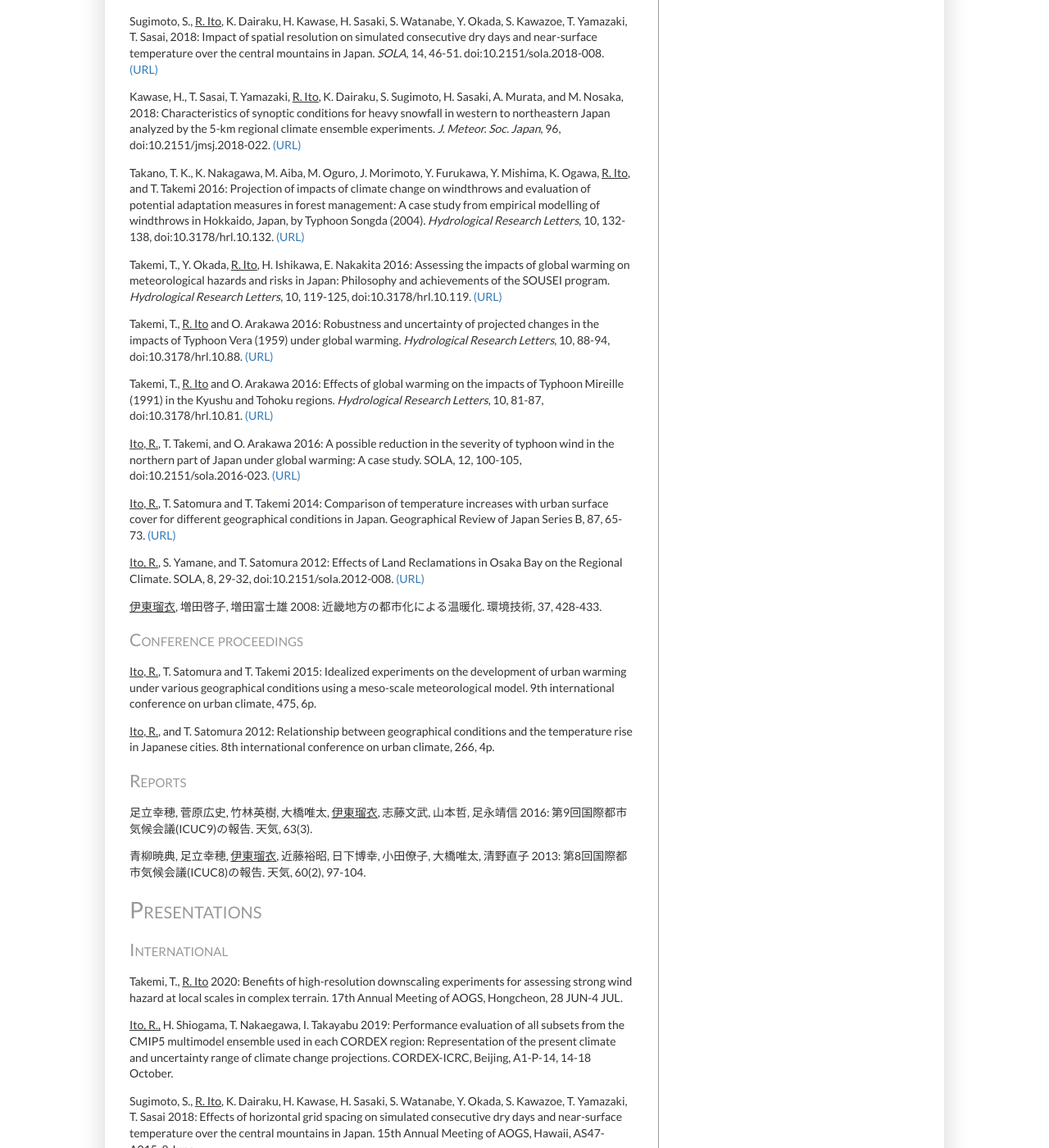
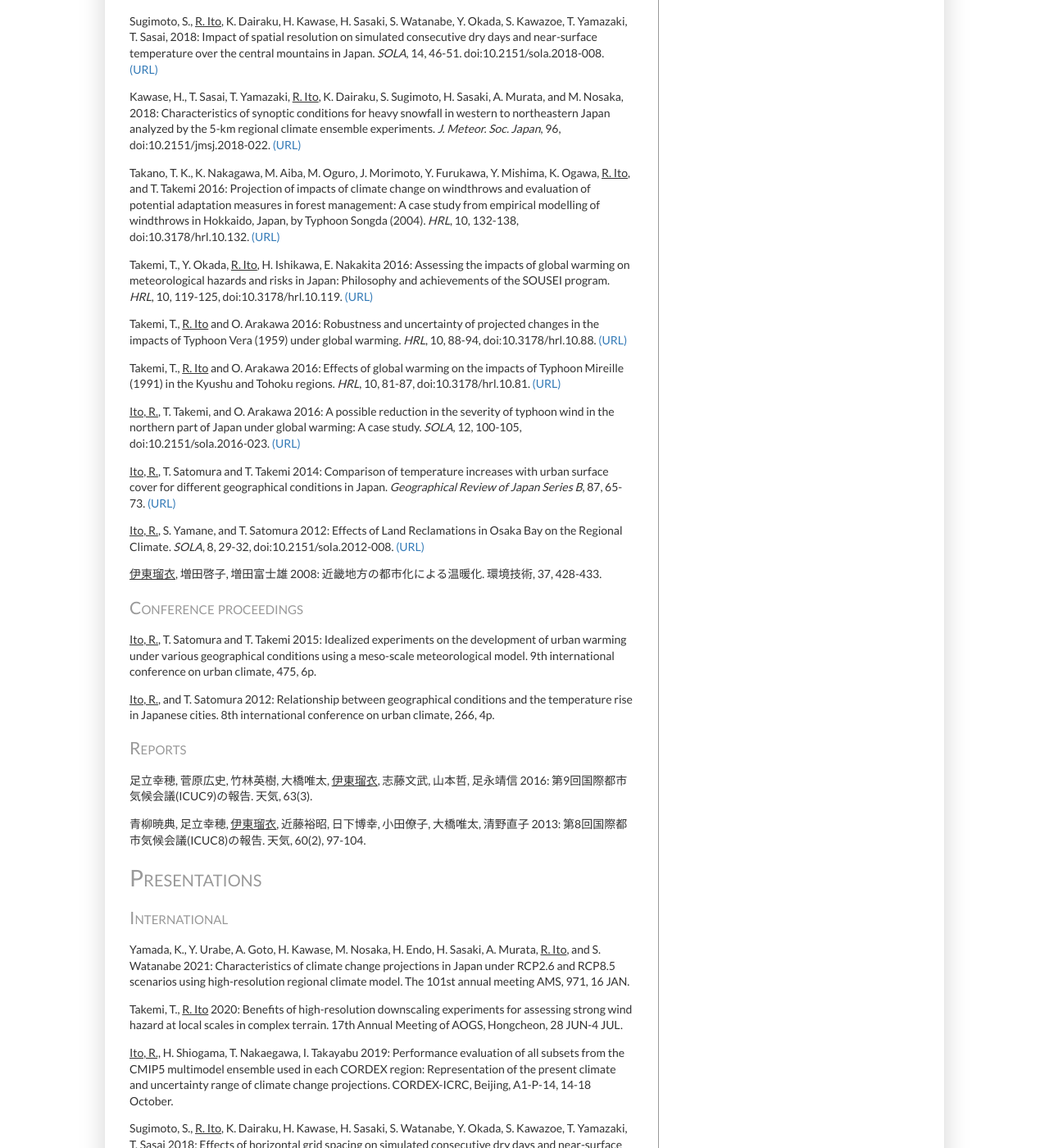
Before and after one commit to rui-climbiz/rui-climbiz.github.io, a Jekyll site: the page built from publications.html, in a window 1280 px wide and 1400 px high, scrolled down 1205 px. Shown: the whole window at 82% size. Built offline with Jekyll 4.4.1, drawn with Linux system fonts in a browser that asks for light colours; some of the changed text lies outside the part shown.

Commit message:
Update publications.html

```diff
--- a/publications.html
+++ b/publications.html
@@ -22,13 +22,13 @@
 <p><u>Ito, R.</u>, T. Aoyagi, N. Hori, M. Oh'izumi, H. Kawase, K. Dairaku, N. Seino, and H. Sasaki, 2018: Improvement of snow depth reproduction in Japanese urban areas by the inclusion of a snowpack scheme in the SPUC model. <i>J. Meteor. Soc. Japan</i>, 96, 511-534. doi:10.2151/jmsj.2018-053. <a href="https://doi.org/10.2151/jmsj.2018-053">(URL)</a></p>
 <p>Sugimoto, S., <u>R. Ito</u>, K. Dairaku, H. Kawase, H. Sasaki, S. Watanabe, Y. Okada, S. Kawazoe, T. Yamazaki, T. Sasai, 2018: Impact of spatial resolution on simulated consecutive dry days and near-surface temperature over the central mountains in Japan. <i>SOLA</i>, 14, 46-51. doi:10.2151/sola.2018-008. <a href="https://doi.org/10.2151/sola.2018-008">(URL)</a></p>
 <p>Kawase, H., T. Sasai, T. Yamazaki, <u>R. Ito</u>, K. Dairaku, S. Sugimoto, H. Sasaki, A. Murata, and M. Nosaka, 2018: Characteristics of synoptic conditions for heavy snowfall in western to northeastern Japan analyzed by the 5-km regional climate ensemble experiments. <i>J. Meteor. Soc. Japan</i>, 96, doi:10.2151/jmsj.2018-022. <a href="https://doi.org/10.2151/jmsj.2018-022">(URL)</a></p>
-<p>Takano, T. K., K. Nakagawa, M. Aiba, M. Oguro, J. Morimoto, Y. Furukawa, Y. Mishima, K. Ogawa, <u>R. Ito</u>, and T. Takemi 2016: Projection of impacts of climate change on windthrows and evaluation of potential adaptation measures in forest management: A case study from empirical modelling of windthrows in Hokkaido, Japan, by Typhoon Songda (2004). <i>Hydrological Research Letters</i>, 10, 132-138, doi:10.3178/hrl.10.132. <a href="http://www.hrljournal.org/archives/2160">(URL)</a></p>
-<p>Takemi, T., Y. Okada, <u>R. Ito</u>, H. Ishikawa, E. Nakakita 2016: Assessing the impacts of global warming on meteorological hazards and risks in Japan: Philosophy and achievements of the SOUSEI program. <i>Hydrological Research Letters</i>, 10, 119-125, doi:10.3178/hrl.10.119. <a href="https://www.jstage.jst.go.jp/article/hrl/10/4/10_119/_article">(URL)</a></p>
-<p>Takemi, T., <u>R. Ito</u> and O. Arakawa 2016: Robustness and uncertainty of projected changes in the impacts of Typhoon Vera (1959) under global warming. <i>Hydrological Research Letters</i>, 10, 88-94, doi:10.3178/hrl.10.88. <a href="https://www.jstage.jst.go.jp/article/hrl/10/3/10_88/_article">(URL)</a></p>
-<p>Takemi, T., <u>R. Ito</u> and O. Arakawa 2016: Effects of global warming on the impacts of Typhoon Mireille (1991) in the Kyushu and Tohoku regions. <i>Hydrological Research Letters</i>, 10, 81-87, doi:10.3178/hrl.10.81. <a href="https://www.jstage.jst.go.jp/article/hrl/10/3/10_81/_article">(URL)</a></p>
-<p><u>Ito, R.</u>, T. Takemi, and O. Arakawa 2016: A possible reduction in the severity of typhoon wind in the northern part of Japan under global warming: A case study. SOLA, 12, 100-105, doi:10.2151/sola.2016-023. <a href="https://www.jstage.jst.go.jp/article/sola/12/0/12_2016-023/_article">(URL)</a></p>
-<p><u>Ito, R.</u>, T. Satomura and T. Takemi 2014: Comparison of temperature increases with urban surface cover for different geographical conditions in Japan. Geographical Review of Japan Series B, 87, 65-73. <a href="https://www.jstage.jst.go.jp/article/geogrevjapanb/87/1/87_870105/_article">(URL)</a></p>
-<p><u>Ito, R.</u>, S. Yamane, and T. Satomura 2012: Effects of Land Reclamations in Osaka Bay on the Regional Climate. SOLA, 8, 29-32, doi:10.2151/sola.2012-008. <a href="http://www.jstage.jst.go.jp/article/sola/8/0/8_0_29/_article">(URL)</a></p>
+<p>Takano, T. K., K. Nakagawa, M. Aiba, M. Oguro, J. Morimoto, Y. Furukawa, Y. Mishima, K. Ogawa, <u>R. Ito</u>, and T. Takemi 2016: Projection of impacts of climate change on windthrows and evaluation of potential adaptation measures in forest management: A case study from empirical modelling of windthrows in Hokkaido, Japan, by Typhoon Songda (2004). <i>HRL</i>, 10, 132-138, doi:10.3178/hrl.10.132. <a href="http://www.hrljournal.org/archives/2160">(URL)</a></p>
+<p>Takemi, T., Y. Okada, <u>R. Ito</u>, H. Ishikawa, E. Nakakita 2016: Assessing the impacts of global warming on meteorological hazards and risks in Japan: Philosophy and achievements of the SOUSEI program. <i>HRL</i>, 10, 119-125, doi:10.3178/hrl.10.119. <a href="https://www.jstage.jst.go.jp/article/hrl/10/4/10_119/_article">(URL)</a></p>
+<p>Takemi, T., <u>R. Ito</u> and O. Arakawa 2016: Robustness and uncertainty of projected changes in the impacts of Typhoon Vera (1959) under global warming. <i>HRL</i>, 10, 88-94, doi:10.3178/hrl.10.88. <a href="https://www.jstage.jst.go.jp/article/hrl/10/3/10_88/_article">(URL)</a></p>
+<p>Takemi, T., <u>R. Ito</u> and O. Arakawa 2016: Effects of global warming on the impacts of Typhoon Mireille (1991) in the Kyushu and Tohoku regions. <i>HRL</i>, 10, 81-87, doi:10.3178/hrl.10.81. <a href="https://www.jstage.jst.go.jp/article/hrl/10/3/10_81/_article">(URL)</a></p>
+<p><u>Ito, R.</u>, T. Takemi, and O. Arakawa 2016: A possible reduction in the severity of typhoon wind in the northern part of Japan under global warming: A case study. <i>SOLA</i>, 12, 100-105, doi:10.2151/sola.2016-023. <a href="https://www.jstage.jst.go.jp/article/sola/12/0/12_2016-023/_article">(URL)</a></p>
+<p><u>Ito, R.</u>, T. Satomura and T. Takemi 2014: Comparison of temperature increases with urban surface cover for different geographical conditions in Japan. <i>Geographical Review of Japan Series B</i>, 87, 65-73. <a href="https://www.jstage.jst.go.jp/article/geogrevjapanb/87/1/87_870105/_article">(URL)</a></p>
+<p><u>Ito, R.</u>, S. Yamane, and T. Satomura 2012: Effects of Land Reclamations in Osaka Bay on the Regional Climate. <i>SOLA</i>, 8, 29-32, doi:10.2151/sola.2012-008. <a href="http://www.jstage.jst.go.jp/article/sola/8/0/8_0_29/_article">(URL)</a></p>
 <p><u>伊東瑠衣</u>, 増田啓子, 増田富士雄 2008: 近畿地方の都市化による温暖化. 環境技術, 37, 428-433.</p>
 <h2>Conference proceedings</h2>
 <p><u>Ito, R.</u>, T. Satomura and T. Takemi 2015: Idealized experiments on the development of urban warming under various geographical conditions using a meso-scale meteorological model. 9th international conference on urban climate, 475, 6p.</p>
@@ -38,6 +38,7 @@
 <p>青柳暁典, 足立幸穂, <u>伊東瑠衣</u>, 近藤裕昭, 日下博幸, 小田僚子, 大橋唯太, 清野直子 2013: 第8回国際都市気候会議(ICUC8)の報告. 天気, 60(2), 97-104.</p>
 <h1>Presentations</h1>
 <h2>International</h2>
+<p>Yamada, K., Y. Urabe, A. Goto, H. Kawase, M. Nosaka, H. Endo, H. Sasaki, A. Murata,  <u>R. Ito</u>, and S. Watanabe 2021: Characteristics of climate change projections in Japan under RCP2.6 and RCP8.5 scenarios using high-resolution regional climate model. The 101st annual meeting AMS, 971, 16 JAN.</p>
 <p>Takemi, T., <u>R. Ito</u> 2020: Benefits of high-resolution downscaling experiments for assessing strong wind hazard at local scales in complex terrain. 17th Annual Meeting of AOGS, Hongcheon, 28 JUN-4 JUL.</p>
 <p><u>Ito, R.,</u> H. Shiogama, T. Nakaegawa, I. Takayabu 2019: Performance evaluation of all subsets from the CMIP5 multimodel ensemble used in each CORDEX region: Representation of the present climate and uncertainty range of climate change projections. CORDEX-ICRC, Beijing, A1-P-14, 14-18 October.</p>
 <p>Sugimoto, S., <u>R. Ito</u>, K. Dairaku, H. Kawase, H. Sasaki, S. Watanabe, Y. Okada, S. Kawazoe, T. Yamazaki, T. Sasai 2018: Effects of horizontal grid spacing on simulated consecutive dry days and near-surface temperature over the central mountains in Japan. 15th Annual Meeting of AOGS, Hawaii, AS47-A015, 8 June.</p>
```
Also changed, not shown: other parts of publications.html (+1 -1 lines).
